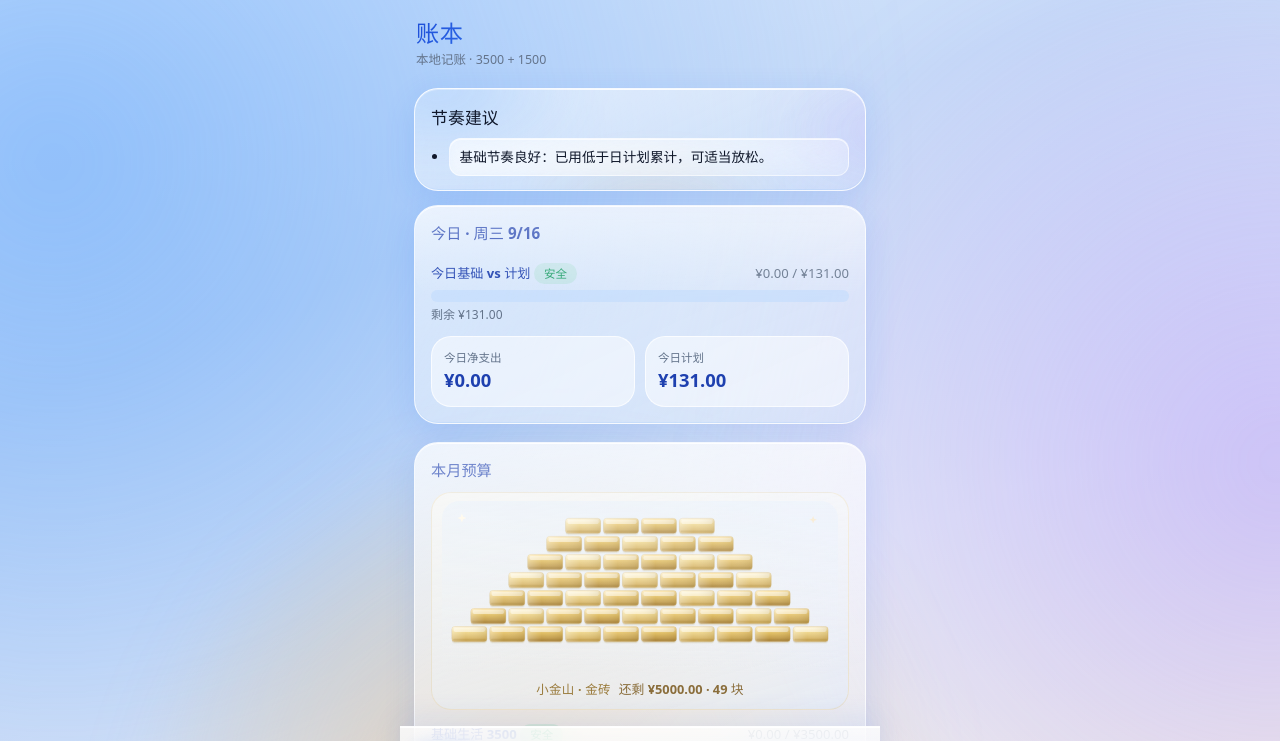
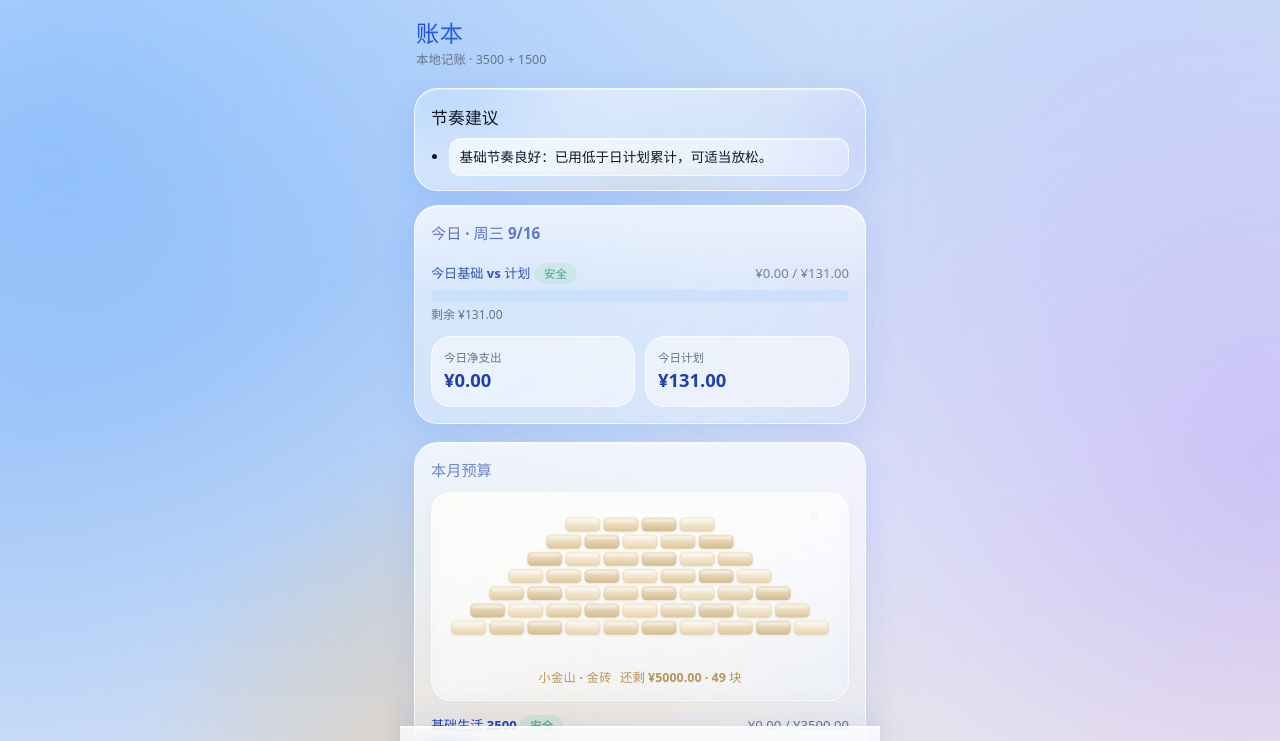
Before and after one commit to haytham-fu/zhangben, a React (Vite) app: page / in a window 1280 px wide. Shown: the top 741 px of the page. Built offline with nearby package versions, Linux system fonts and the light colour scheme.

Commit message:
polish: soft champagne 小金山 — cleaner glass-friendly bricks
Replace heavy 土豪 gold gradients with muted champagne rounded bars,
a frosted glass tray, and gentler stack motion; brick count still tracks remaining budget.

```diff
--- a/src/components/GoldMountain.tsx
+++ b/src/components/GoldMountain.tsx
@@ -21,12 +21,12 @@ type Brick = {
 const COLS = 10;
 const ROWS = 7;
 const BRICK_W = 28;
-const BRICK_H = 12;
-const GAP_X = 2.5;
-const GAP_Y = 2.5;
-const PAD_X = 8;
+const BRICK_H = 11;
+const GAP_X = 3;
+const GAP_Y = 3;
+const PAD_X = 6;
 const VIEW_W = PAD_X * 2 + COLS * BRICK_W + (COLS - 1) * GAP_X;
-const VIEW_H = 18 + ROWS * BRICK_H + (ROWS - 1) * GAP_Y + 22;
+const VIEW_H = 16 + ROWS * BRICK_H + (ROWS - 1) * GAP_Y + 18;
 
 function buildBricks(): Brick[] {
   const bricks: Brick[] = [];
@@ -41,8 +41,8 @@ function buildBricks(): Brick[] {
     for (let c = 0; c < colsInRow; c++) {
       const col = offsetCols + c;
       const x = PAD_X + col * (BRICK_W + GAP_X);
-      const y = 14 + row * (BRICK_H + GAP_Y);
-      const colT = (c / Math.max(1, colsInRow - 1)) * (0.06 / ROWS);
+      const y = 12 + row * (BRICK_H + GAP_Y);
+      const colT = (c / Math.max(1, colsInRow - 1)) * (0.05 / ROWS);
       bricks.push({
         row,
         col: c,
@@ -59,7 +59,7 @@ function buildBricks(): Brick[] {
 const ALL_BRICKS = buildBricks();
 
 /**
- * 小金山 — neat stacked gold bricks / 金砖 wall.
+ * 小金山 — soft champagne stacked 金砖 wall.
  * Layers disappear as remaining budget drops; full surplus = tall wide wall.
  */
 export function GoldMountain({ remaining, budget }: Props) {
@@ -102,58 +102,47 @@ export function GoldMountain({ remaining, budget }: Props) {
         preserveAspectRatio="xMidYMid meet"
       >
         <defs>
-          <linearGradient id="gm-sky" x1="0" y1="0" x2="0" y2="1">
-            <stop offset="0%" stopColor="#DBEAFE" stopOpacity="0.4" />
-            <stop offset="100%" stopColor="#EFF6FF" stopOpacity="0" />
+          {/* Soft champagne bars — flat, muted, glass-friendly */}
+          <linearGradient id="gm-brick-a" x1="0" y1="0" x2="0" y2="1">
+            <stop offset="0%" stopColor="#FBF6EA" />
+            <stop offset="100%" stopColor="#E8D5B0" />
           </linearGradient>
-          {/* Clean rectangular gold bars */}
-          <linearGradient id="gm-brick-a" x1="0" y1="0" x2="0" y2="1">
-            <stop offset="0%" stopColor="#FFF6DC" />
-            <stop offset="35%" stopColor="#F0D78A" />
-            <stop offset="100%" stopColor="#C9A24E" />
-          </linearGradient>
-          <linearGradient id="gm-brick-b" x1="0" y1="0" x2="0.08" y2="1">
-            <stop offset="0%" stopColor="#FFF0C8" />
-            <stop offset="40%" stopColor="#E8C56A" />
-            <stop offset="100%" stopColor="#B89240" />
+          <linearGradient id="gm-brick-b" x1="0" y1="0" x2="0" y2="1">
+            <stop offset="0%" stopColor="#F7EEDC" />
+            <stop offset="100%" stopColor="#DFC89A" />
           </linearGradient>
           <linearGradient id="gm-brick-c" x1="0" y1="0" x2="0" y2="1">
-            <stop offset="0%" stopColor="#FFE9B0" />
-            <stop offset="45%" stopColor="#DDB856" />
-            <stop offset="100%" stopColor="#A87E32" />
+            <stop offset="0%" stopColor="#F3E6CF" />
+            <stop offset="100%" stopColor="#D4BC8E" />
           </linearGradient>
-          <linearGradient id="gm-brick-side" x1="0" y1="0" x2="1" y2="0">
-            <stop offset="0%" stopColor="#FFFFFF" stopOpacity="0.35" />
-            <stop offset="40%" stopColor="#FFFFFF" stopOpacity="0" />
-            <stop offset="100%" stopColor="#7A5A18" stopOpacity="0.18" />
+          <linearGradient id="gm-brick-sheen" x1="0" y1="0" x2="0" y2="1">
+            <stop offset="0%" stopColor="#FFFFFF" stopOpacity="0.55" />
+            <stop offset="100%" stopColor="#FFFFFF" stopOpacity="0" />
           </linearGradient>
-          <filter id="gm-brick-soft" x="-8%" y="-12%" width="116%" height="130%">
-            <feDropShadow dx="0" dy="1" stdDeviation="0.6" floodColor="#8B6914" floodOpacity="0.22" />
+          <filter id="gm-brick-soft" x="-10%" y="-18%" width="120%" height="140%">
+            <feDropShadow dx="0" dy="1" stdDeviation="0.8" floodColor="#B8955A" floodOpacity="0.14" />
           </filter>
         </defs>
-
-        <rect x="0" y="0" width={VIEW_W} height={VIEW_H} fill="url(#gm-sky)" rx="14" />
 
         <g
           className="gm-heap"
           filter="url(#gm-brick-soft)"
-          style={{ opacity: over ? 0.5 : 0.88 + ratio * 0.12 }}
+          style={{ opacity: over ? 0.45 : 0.9 + ratio * 0.1 }}
         >
           {ALL_BRICKS.map((b, i) => {
             const on = ratio >= b.min || (over && b.min <= 0.02);
-            const rx = 2.2;
+            const rx = 3.5;
             return (
               <g
                 key={`${b.row}-${b.col}`}
                 className={`gm-brick${on ? ' gm-brick--on' : ''}`}
                 style={{
                   opacity: on ? 1 : 0,
-                  transform: on ? 'translateY(0) scale(1)' : 'translateY(6px) scale(0.92)',
+                  transform: on ? 'translateY(0) scale(1)' : 'translateY(5px) scale(0.94)',
                   transformOrigin: `${b.x + BRICK_W / 2}px ${b.y + BRICK_H}px`,
-                  transitionDelay: on ? `${Math.min(i * 12, 220)}ms` : '0ms',
+                  transitionDelay: on ? `${Math.min(i * 10, 180)}ms` : '0ms',
                 }}
               >
-                {/* Main bar */}
                 <rect
                   x={b.x}
                   y={b.y}
@@ -161,55 +150,29 @@ export function GoldMountain({ remaining, budget }: Props) {
                   height={BRICK_H}
                   rx={rx}
                   fill={fills[b.shade]}
-                  stroke="#C9A24E"
-                  strokeOpacity="0.35"
-                  strokeWidth="0.6"
+                  stroke="#C9B07A"
+                  strokeOpacity="0.28"
+                  strokeWidth="0.7"
                 />
-                {/* Top bevel shine */}
+                {/* Soft top sheen only */}
                 <rect
-                  x={b.x + 1.5}
-                  y={b.y + 1.2}
-                  width={BRICK_W - 3}
-                  height={3.2}
-                  rx={1.2}
-                  fill="#FFFBEF"
-                  opacity="0.55"
-                />
-                {/* Left highlight / right shade overlay */}
-                <rect
-                  x={b.x}
-                  y={b.y}
-                  width={BRICK_W}
-                  height={BRICK_H}
-                  rx={rx}
-                  fill="url(#gm-brick-side)"
-                  opacity="0.85"
-                />
-                {/* Thin bottom edge for depth */}
-                <rect
-                  x={b.x + 1}
-                  y={b.y + BRICK_H - 2.2}
-                  width={BRICK_W - 2}
-                  height={1.4}
-                  rx={0.6}
-                  fill="#8B6914"
-                  opacity="0.18"
+                  x={b.x + 2}
+                  y={b.y + 1.4}
+                  width={BRICK_W - 4}
+                  height={3.6}
+                  rx={1.8}
+                  fill="url(#gm-brick-sheen)"
                 />
               </g>
             );
           })}
         </g>
 
-        {ratio > 0.45 && !over && (
-          <g className="gm-sparkles" style={{ opacity: Math.min(1, (ratio - 0.45) / 0.4) }}>
-            <path
-              d="M16 10 l1 2.6 2.6 1 -2.6 1 -1 2.6 -1 -2.6 -2.6 -1 2.6 -1 Z"
-              fill="#FFF8E7"
-            />
-            <path
-              d={`M${VIEW_W - 20} 12 l0.85 2.2 2.2 0.85 -2.2 0.85 -0.85 2.2 -0.85 -2.2 -2.2 -0.85 2.2 -0.85 Z`}
-              fill="#F5E6C8"
-            />
+        {/* One tiny sparkle when surplus is healthy — very restrained */}
+        {ratio > 0.7 && !over && (
+          <g className="gm-sparkles" style={{ opacity: Math.min(0.75, (ratio - 0.7) / 0.25) }}>
+            <circle cx={VIEW_W - 18} cy={10} r="1.4" fill="#FFFCF5" opacity="0.9" />
+            <circle cx={VIEW_W - 18} cy={10} r="3.2" fill="#F5E6C8" opacity="0.35" />
           </g>
         )}
       </svg>
--- a/src/index.css
+++ b/src/index.css
@@ -1781,32 +1781,53 @@ a {
   color: var(--blue-800);
 }
 
-/* —— 小金山 —— */
+/* —— 小金山（soft champagne 金砖，液态玻璃风） —— */
 .gold-mountain {
   display: flex;
   flex-direction: column;
   align-items: center;
-  gap: 6px;
+  gap: 8px;
   margin: 0 0 14px;
-  padding: 8px 10px 10px;
+  padding: 10px 12px 12px;
   border-radius: var(--radius-soft);
-  background: linear-gradient(165deg, rgba(255, 251, 240, 0.55), rgba(219, 234, 254, 0.35));
-  border: 1px solid rgba(232, 212, 168, 0.45);
+  background: linear-gradient(
+    160deg,
+    rgba(255, 252, 245, 0.55) 0%,
+    rgba(255, 255, 255, 0.28) 45%,
+    rgba(219, 234, 254, 0.22) 100%
+  );
+  border: 1px solid rgba(255, 255, 255, 0.65);
+  box-shadow:
+    inset 0 1px 0 rgba(255, 255, 255, 0.75),
+    0 1px 8px rgba(184, 149, 90, 0.06);
+  backdrop-filter: blur(8px) saturate(140%);
+  -webkit-backdrop-filter: blur(8px) saturate(140%);
   transition:
     background var(--dur-med) var(--ease-soft),
     border-color var(--dur-med) ease,
+    box-shadow var(--dur-med) ease,
     opacity var(--dur-med) ease;
 }
 
 .gold-mountain--low,
 .gold-mountain--empty {
-  background: linear-gradient(165deg, rgba(241, 245, 249, 0.5), rgba(219, 234, 254, 0.28));
-  border-color: rgba(191, 219, 254, 0.5);
+  background: linear-gradient(
+    160deg,
+    rgba(248, 250, 252, 0.5) 0%,
+    rgba(219, 234, 254, 0.22) 100%
+  );
+  box-shadow:
+    inset 0 1px 0 rgba(255, 255, 255, 0.7),
+    0 1px 6px rgba(37, 99, 235, 0.04);
 }
 
 .gold-mountain--over {
-  background: linear-gradient(165deg, rgba(254, 242, 242, 0.4), rgba(219, 234, 254, 0.25));
-  border-color: rgba(201, 132, 90, 0.28);
+  background: linear-gradient(
+    160deg,
+    rgba(254, 247, 245, 0.45) 0%,
+    rgba(219, 234, 254, 0.2) 100%
+  );
+  border-color: rgba(255, 255, 255, 0.55);
 }
 
 .gold-mountain-svg {
@@ -1817,16 +1838,16 @@ a {
 
 .gm-heap {
   transition:
-    transform 0.5s var(--ease-out),
-    opacity 0.45s var(--ease-soft);
+    transform 0.45s var(--ease-out),
+    opacity 0.4s var(--ease-soft);
 }
 
 .gm-brick,
 .gm-nugget {
   opacity: 0;
   transition:
-    opacity 0.35s var(--ease-soft),
-    transform 0.4s var(--ease-out);
+    opacity 0.32s var(--ease-soft),
+    transform 0.36s var(--ease-out);
 }
 
 .gm-brick--on,
@@ -1838,41 +1859,39 @@ a {
 .gm-sparkles,
 .gm-flag,
 .gm-face {
-  transition: opacity 0.45s var(--ease-soft);
-}
-
-/* Noticeable bounce / stack morph when remaining amount changes */
+  transition: opacity 0.4s var(--ease-soft);
+}
+
+/* Soft stack nudge when remaining amount changes */
 .gold-mountain--bump .gold-mountain-svg {
-  animation: gm-stack-bounce 0.62s var(--ease-out);
+  animation: gm-stack-bounce 0.5s var(--ease-out);
 }
 
 .gold-mountain--bump .gm-heap {
-  animation: gm-heap-jiggle 0.62s var(--ease-out);
+  animation: gm-heap-jiggle 0.5s var(--ease-out);
 }
 
 .gold-mountain--bump .gm-brick--on,
 .gold-mountain--bump .gm-nugget--on {
-  animation: gm-nugget-pop 0.55s var(--ease-out);
+  animation: gm-nugget-pop 0.45s var(--ease-out);
 }
 
 @keyframes gm-stack-bounce {
   0% { transform: scale(1) translateY(0); }
-  28% { transform: scale(1.1) translateY(-8px); }
-  52% { transform: scale(0.94) translateY(3px); }
-  72% { transform: scale(1.03) translateY(-2px); }
+  30% { transform: scale(1.03) translateY(-3px); }
+  55% { transform: scale(0.985) translateY(1px); }
   100% { transform: scale(1) translateY(0); }
 }
 
 @keyframes gm-heap-jiggle {
   0% { transform: translateY(0) scale(1); }
-  30% { transform: translateY(-5px) scale(1.06); }
-  55% { transform: translateY(2px) scale(0.97); }
+  35% { transform: translateY(-2px) scale(1.02); }
   100% { transform: translateY(0) scale(1); }
 }
 
 @keyframes gm-nugget-pop {
   0% { transform: translateY(0) scale(1); }
-  35% { transform: translateY(-4px) scale(1.08); }
+  40% { transform: translateY(-2px) scale(1.04); }
   100% { transform: translateY(0) scale(1); }
 }
 
@@ -1885,10 +1904,10 @@ a {
 }
 
 .gm-title {
-  font-size: 0.78rem;
-  font-weight: 700;
-  color: #9a7b3c;
-  letter-spacing: 0.02em;
+  font-size: 0.76rem;
+  font-weight: 650;
+  color: var(--gold-500);
+  letter-spacing: 0.03em;
 }
 
 .gold-mountain--empty .gm-title,
@@ -1897,13 +1916,13 @@ a {
 }
 
 .gm-remain {
-  font-size: 0.8rem;
-  font-weight: 650;
+  font-size: 0.78rem;
+  font-weight: 600;
   color: var(--text-muted);
 }
 
 .gold-mountain--full .gm-remain {
-  color: #8a6d3b;
+  color: var(--gold-500);
 }
 
 
```
Also changed, not shown: 1 other file (tests, documents, lock files or other folders).
